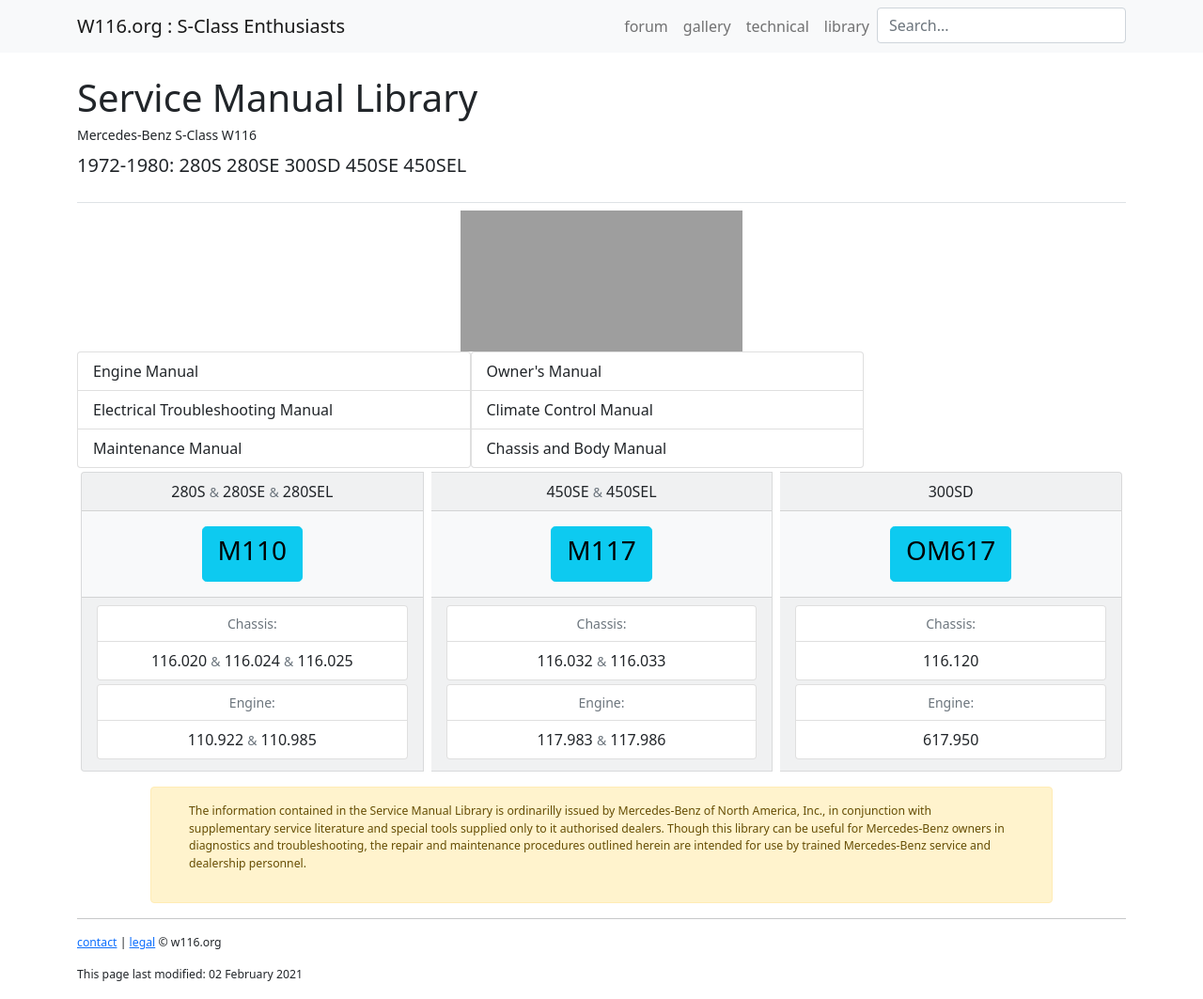
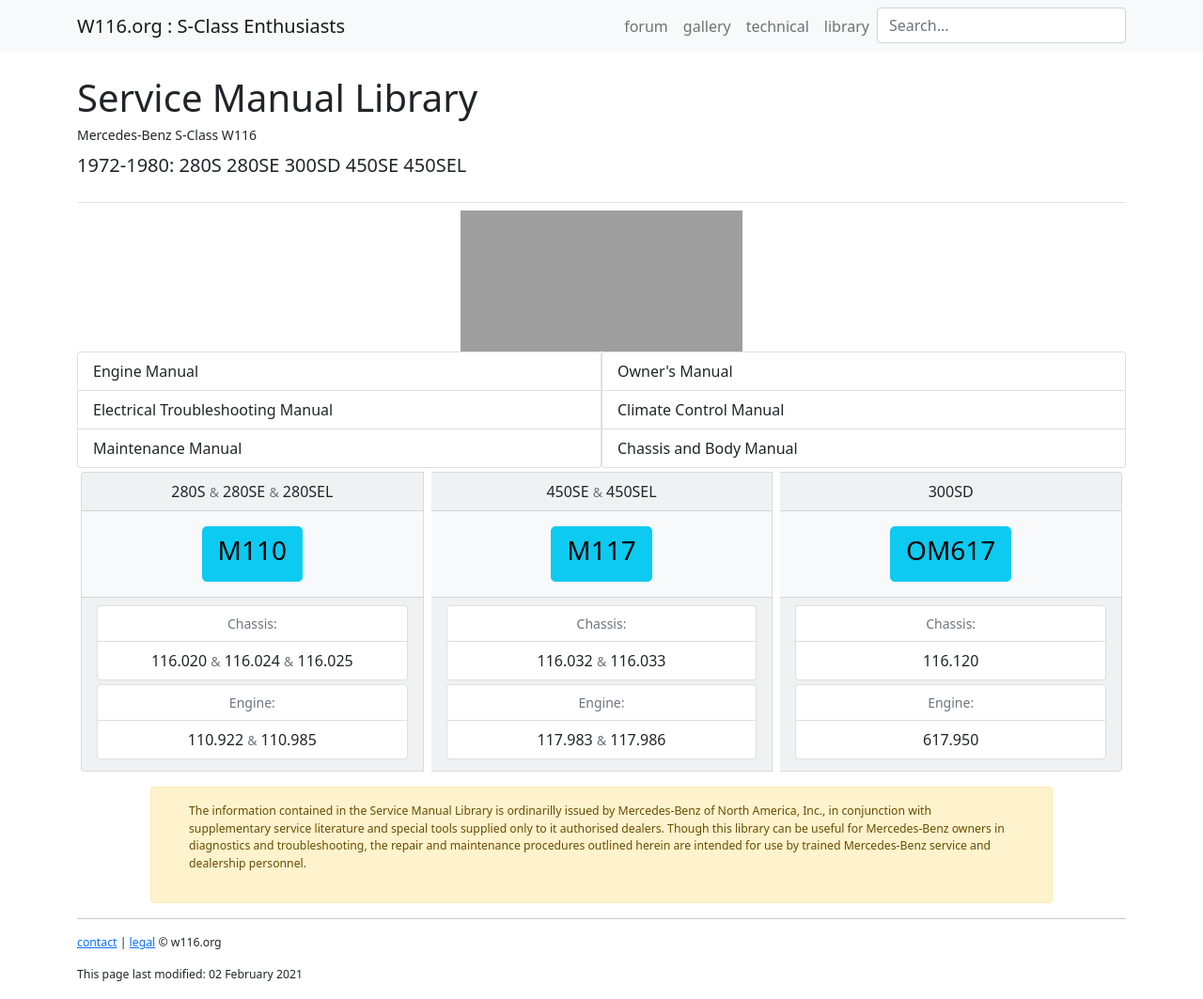
Before and after one commit to W116org/handbook, a Jekyll site: the page built from index.html, in a window 1280 px wide. Shown: the whole page at 94% size. Built offline with Jekyll 4.4.1, drawn with Linux system fonts in a browser that asks for light colours; comment, search, counter and statistics services are not loaded; grey boxes are pictures that could not be loaded.

Commit message:
Update index.html

```diff
--- a/index.html
+++ b/index.html
@@ -10,7 +10,7 @@
 
 <object id="pop" type="image/svg+xml" data="{{site.cdn}}/img/{{site.pop-img}}" class="svg mx-auto d-none d-md-block"></object>
 
-<div class="row g-0 w-75">
+<div class="container row g-0">
   <div class="col-xs-12 col-md-6">
     <ul class="list-group mb-1 bg-light">
       <li class="list-group-item">Engine Manual</li>
```
